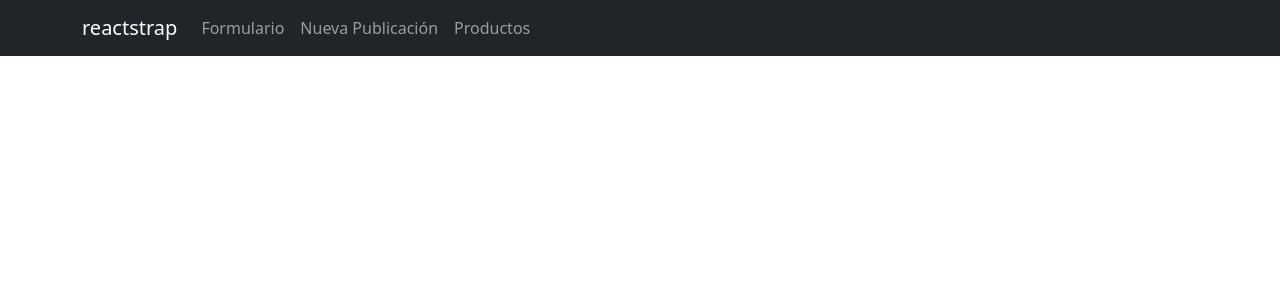
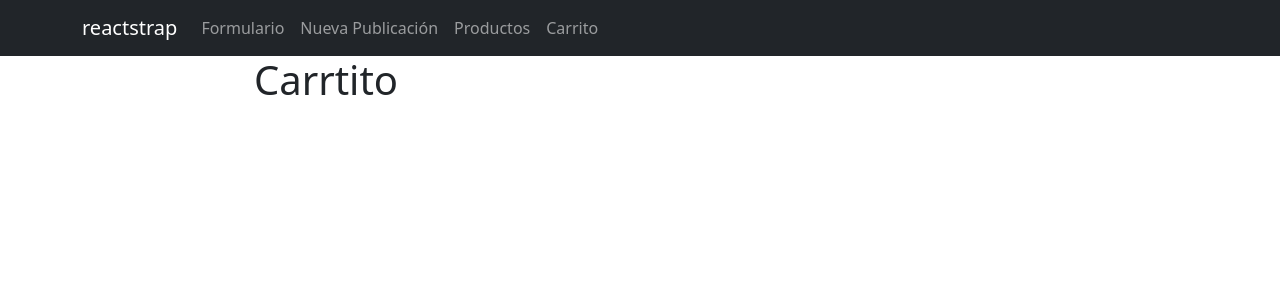
Before and after one commit to Abyblackmouth/shooping-app, a React (Create React App) app: page /Cart/1/0 in a window 1280 px wide. Shown: the top 300 px of the page. Built offline with nearby package versions, Linux system fonts and the light colour scheme.

Commit message:
Send data to Cart

```diff
--- a/src/App.js
+++ b/src/App.js
@@ -15,6 +15,7 @@ import { Link, Routes, Route } from 'react-router-dom'
 import FormData from './Pages/Form'
 import Products from './Pages/Products'
 import ProductDetail from './Pages/ProductDetail'
+import Cart from './Pages/Cart'
 
 function App () {
   const [isOpen, setIsOpen] = useState(false)
@@ -45,8 +46,14 @@ function App () {
               </Link>
             </NavItem>
             <NavItem>
-              <Link to='/products' className='nav-link'>
+              <Link to='/Products' className='nav-link'>
                 Productos
+              </Link>
+            </NavItem>
+
+            <NavItem>
+              <Link to='/Cart' className='nav-link'>
+                Carrito
               </Link>
             </NavItem>
           </Nav>
@@ -59,11 +66,12 @@ function App () {
             <Routes>
               <Route path='/' element={<h1>bienvenido a nuestra app</h1>} />
               <Route path='/FormData' element={<FormData/>} />
-              <Route path='/products' element={<Products  />} />
+              <Route path='/Products' element={<Products  />} />
               <Route
                 path='/product-detail/:id'
                 element={<ProductDetail />}
               />
+              <Route path='/Cart/:id/:cant' element={<Cart  />} />
             </Routes>
           </div>
 
--- /dev/null
+++ b/src/Pages/Cart/index.js
@@ -0,0 +1,15 @@
+import React from 'react'
+
+const Cart = () => {
+  return (
+    <>
+
+        <div className='col-12 col-md-6'>
+            <h1>Carrtito</h1>
+
+        </div>
+    </>
+  )
+}
+
+export default Cart
--- a/src/Pages/ProductDetail/index.js
+++ b/src/Pages/ProductDetail/index.js
@@ -1,5 +1,7 @@
 import { useEffect, useState } from 'react'
 import { useParams, useNavigate } from 'react-router-dom'
+
+import { Link } from 'react-router-dom'
 
 const ProductDetail = () => {
   const [ cantProd, setCantProd ] =  useState( 0 )
@@ -29,6 +31,7 @@ const ProductDetail = () => {
   }, [])
 
   const { Image, Name, Description, Category, Price } = selectedProduct
+
   const goBackHandler = () => {
     navigate('/products')
   }
@@ -87,8 +90,9 @@ const ProductDetail = () => {
 
                   </div>
 
-
-                  <button type="button" className="btn btn-primary" onClick={clickAddCart} > Agregar al Carrito </button>
+                  <Link to={`/Cart/${id}/${cantProd}`}>
+                    <button type="button" className="btn btn-primary" onClick={clickAddCart} > Agregar al Carrito </button>
+                  </Link>
                 </div>
 
                 <div className='col-12 border border-1'>
--- a/src/Pages/Products/index.js
+++ b/src/Pages/Products/index.js
@@ -7,6 +7,7 @@ const Products = ({ hasAsides }) => {
   const [products, setProducts] = useState([])
 
   useEffect(() => {
+
     const getProducts = async () => {
       let productsList = await  fetch('https://datashopping-app-default-rtdb.firebaseio.com/.json')
 
```
